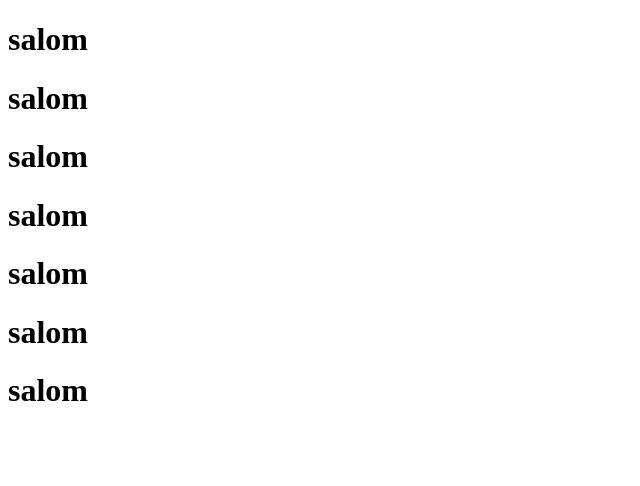
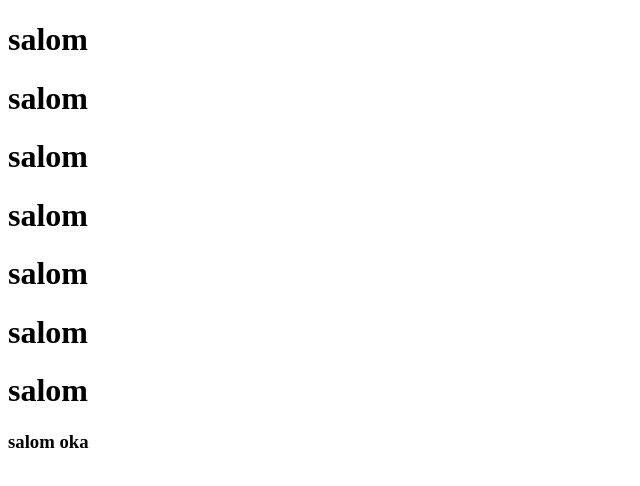
Before and after one commit to shahriyor1235/1-lesson-brat, a plain HTML site: page index.html in a window 1280 px wide. Shown: the whole page, without its empty margins (0-640 px from the left). Drawn offline with Linux system fonts and the light colour scheme.

Commit message:
salom dunyo

```diff
--- a/index.html
+++ b/index.html
@@ -14,5 +14,6 @@
     <h1>salom</h1>
     <h1>salom</h1>
     <h1>salom</h1>
+    <h3>salom oka</h3>
 </body>
 </html>
```
